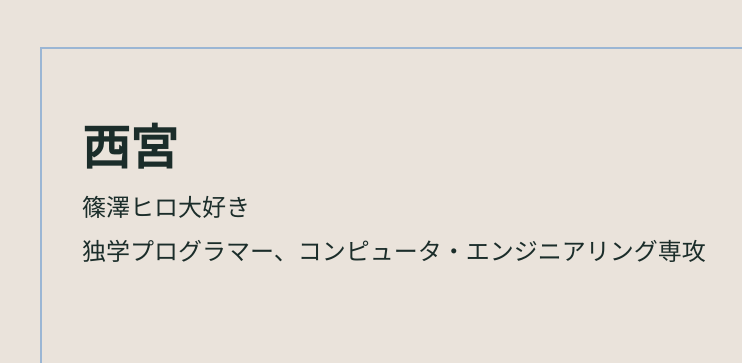
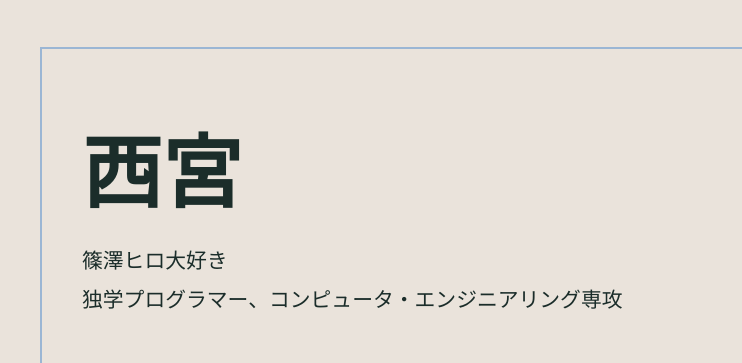
Before and after one commit to nishimi-ya/hiro-shinosawa, a plain HTML site: page index.html in a window 1280 px wide. Shown: the part 99-462 px from the top of the page, 0-742 px from the left. Drawn offline with Linux system fonts and the light colour scheme.

Commit message:
adjust font size

```diff
--- a/index.html
+++ b/index.html
@@ -136,7 +136,7 @@
             }
 
             .title {
-                font-size: 3rem;
+                font-size: 5rem;
                 font-weight: bold;
                 color: var(--gunmetal);
                 margin-bottom: 10px;
@@ -148,11 +148,11 @@
             }
 
             .subtitle {
-                font-size: 1.5rem;
+                font-size: 1.3rem;
                 color: var(--gunmetal);
                 font-weight: normal; /* Regular font weight */
                 line-height: 1.4;
-                margin-bottom: 10px;
+                margin-top: 10px;
                 transition:
                     transform 0.3s ease,
                     color 0.3s ease;
```
